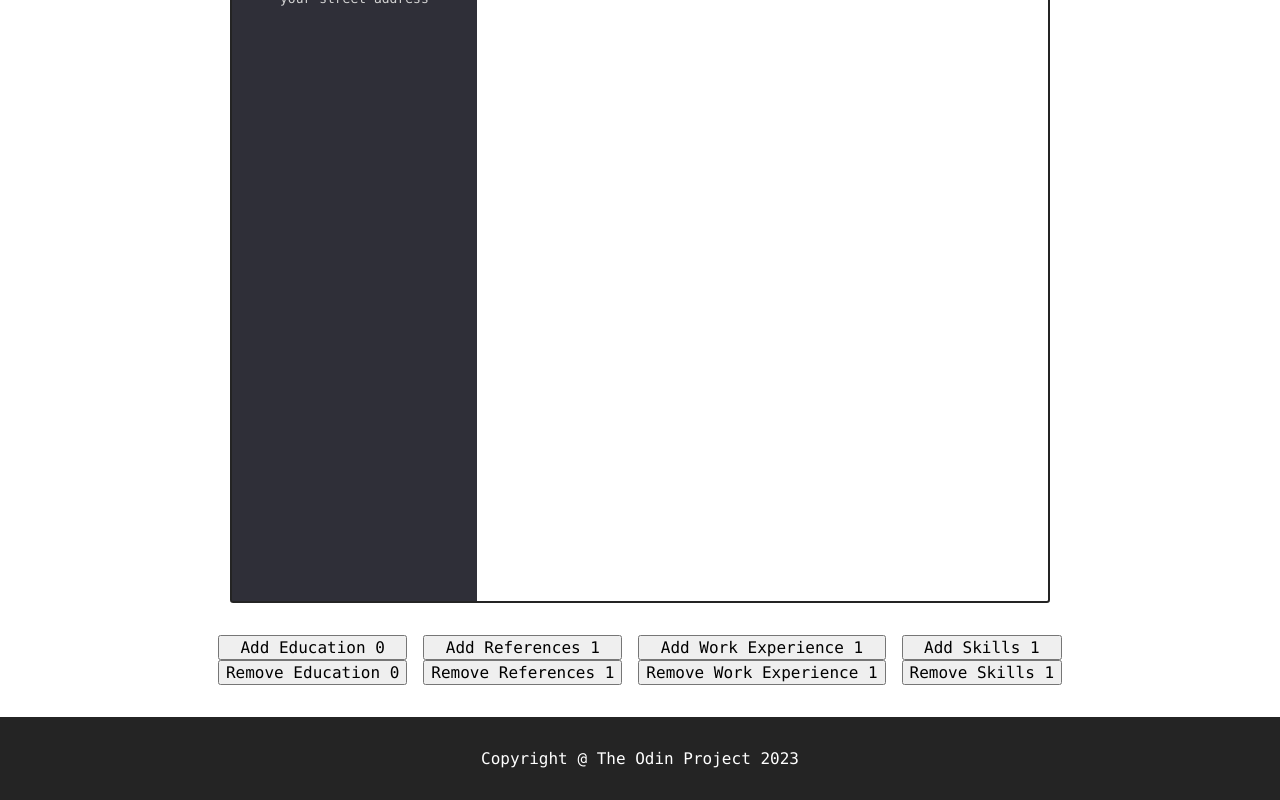
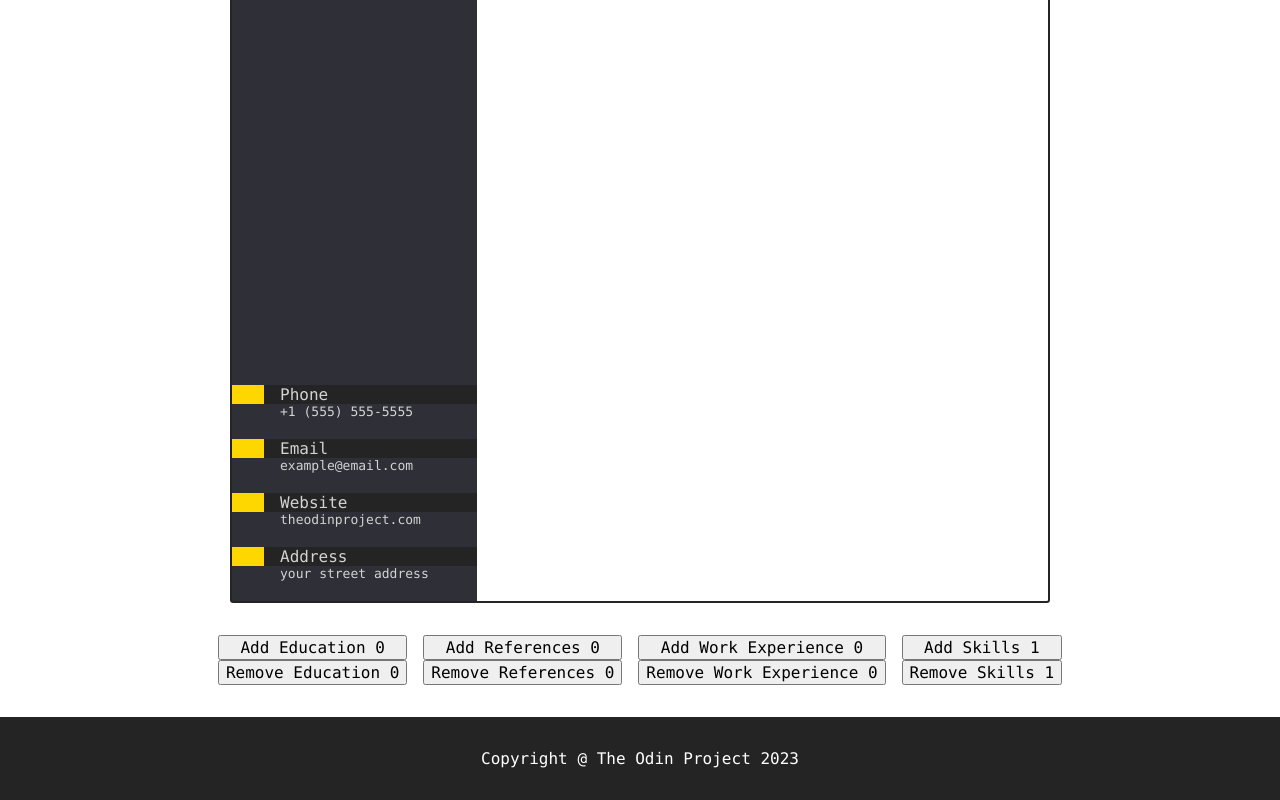
Before and after one commit to harold-mims/cv-builder, a React (Vite) app: page / in a window 1280 px wide. Shown: the part 561-1361 px from the top of the page. Built offline with nearby package versions, Linux system fonts and the light colour scheme.

Commit message:
added work experience

```diff
--- a/src/App.jsx
+++ b/src/App.jsx
@@ -17,8 +17,23 @@ class App extends Component {
         count: 0,
       },
       education: [],
-      references: 1,
-      workExperience: 1,
+      individualReference: {
+        refName: "",
+        position: "",
+        contact: "",
+        id: uniqid(),
+        count: 0,
+      },
+      references: [],
+      workExperience: {
+        years: "",
+        position: "",
+        company: "",
+        description: "",
+        id: uniqid(),
+        count: 0,
+      },
+      workHistory: [],
       skills: 1,
     };
 
@@ -32,16 +47,11 @@ class App extends Component {
     this.setState({
       [argToStore]: this.state[argToStore].concat(this.state[valueToUpdate]),
       [valueToUpdate]: {
-        major: "",
-        institution: "",
-        years: "",
         count: this.state[valueToUpdate].count + 1,
         id: uniqid(),
       },
     });
     console.log("adding element");
-    console.log(this.state.educationalExperience);
-    console.log(this.state.education);
   }
 
   decValue(valueToUpdate, argToStore) {
@@ -56,8 +66,6 @@ class App extends Component {
         },
       });
       console.log("removing element");
-      console.log(this.state.educationalExperience);
-      console.log(this.state.education);
     }
   }
 
@@ -65,22 +73,26 @@ class App extends Component {
     return (
       <>
         <Navbar />
-        <Cv education={this.state.education} />
+        <Cv
+          education={this.state.education}
+          references={this.state.references}
+          workHistory={this.state.workHistory}
+        />
         <div className="add-btn-wrapper flexrow">
           <AddBtnSet
-            textValue={"Education " + this.state.educationalExperience.count}
+            textValue={"Education " + this.state.education.length}
             incValue={() => this.incValue("educationalExperience", "education")}
             decValue={() => this.decValue("educationalExperience", "education")}
           />
           <AddBtnSet
-            textValue={"References " + this.state.references}
-            incValue={() => this.incValue("references")}
-            decValue={() => this.decValue("references")}
+            textValue={"References " + this.state.references.length}
+            incValue={() => this.incValue("individualReference", "references")}
+            decValue={() => this.decValue("individualReference", "references")}
           />
           <AddBtnSet
-            textValue={"Work Experience " + this.state.workExperience}
-            incValue={() => this.incValue("workExperience")}
-            decValue={() => this.decValue("workExperience")}
+            textValue={"Work Experience " + this.state.workHistory.length}
+            incValue={() => this.incValue("workExperience", "workHistory")}
+            decValue={() => this.decValue("workExperience", "workHistory")}
           />
           <AddBtnSet
             textValue={"Skills " + this.state.skills}
--- a/src/components/cv.jsx
+++ b/src/components/cv.jsx
@@ -3,8 +3,9 @@ import AboutMe from "./aboutMe";
 import ContactInfo from "./contactInfo";
 import NameTitle from "./nameTitle";
 import { ChangableImage } from "./editableComponent";
-// eslint-disable-next-line no-unused-vars
 import Education from "./education";
+import References from "./references";
+import WorkHistory from "./workExperience";
 
 class Cv extends Component {
   constructor(props) {
@@ -14,13 +15,14 @@ class Cv extends Component {
 
   render() {
     // eslint-disable-next-line react/prop-types
-    const { education } = this.props;
+    const { education, references, workHistory} = this.props;
 
     return (
       <div className="cv-wrapper">
-        <div className="cvLeftColumn">
+        <div className="cvLeftColumn flexcol">
           <ChangableImage src="../../public/placeholder_icon.jpg" />
           <Education education={education}/>
+          <References references={references} />
           <div className="contactWrapper">
             <ContactInfo
               contactMethod="Phone"
@@ -40,9 +42,11 @@ class Cv extends Component {
             />
           </div>
         </div>
-        <div className="cvRightColumn">
+        <div className="cvRightColumn ">
           <NameTitle />
           <AboutMe />
+          <WorkHistory workHistory={workHistory} />
+
         </div>
       </div>
     );
--- a/src/components/education.jsx
+++ b/src/components/education.jsx
@@ -2,7 +2,6 @@
 import { Component } from "react";
 import { SectionHeader } from "./boilerplate";
 import { MultilineEditable } from "./editableComponent";
-import uniqid from "uniqid";
 
 class EducationExperience extends Component {
   constructor(props) {
@@ -54,7 +53,7 @@ render() {
       {education.map(() => {
         return (
           <EducationExperience
-            key={uniqid()}
+            key={education.id}
             major={education.major}
             institution={education.institution}
             years={education.years}
--- /dev/null
+++ b/src/components/references.jsx
@@ -0,0 +1,68 @@
+/* eslint-disable react/prop-types */
+import { Component } from "react";
+import { SectionHeader } from "./boilerplate";
+import { MultilineEditable } from "./editableComponent";
+import uniqid from "uniqid";
+
+class IndividualReference extends Component {
+  constructor(props) {
+    super(props);
+
+    this.state = {
+      textValue: "",
+    };
+  }
+
+  render() {
+    // eslint-disable-next-line react/prop-types
+    const { className, refName, position, contact} = this.props;
+
+    return (
+      <div className="IndividualReferenceWrapper">
+        <MultilineEditable
+          className={"refNameText " + className}
+          defaultValue="First Reference Name"
+          value={refName != "" ? refName : ""}
+        />
+        <MultilineEditable
+          className="UniversityName"
+          defaultValue="Position | Company"
+          value={position != "" ? position : ""}
+        />
+        <MultilineEditable
+          className="YearsAttended"
+          defaultValue="T: (555) 555-5555"
+          value={contact != "" ? contact : ""}
+        />
+      </div>
+    );
+  }
+}
+
+class References extends Component {
+constructor(props) {
+    super(props)
+}
+
+render() {
+  // eslint-disable-next-line react/prop-types
+  const { references } = this.props;
+
+  return (
+    <div className="ReferencesWrapper">
+    {references.length > 0 && <SectionHeader className="ReferencesHeader" defaultValue={references.length > 1 ? "References" : "Reference"} />}
+      {references.map(() => {
+        return (
+          <IndividualReference
+            key={uniqid()}
+            refName={references.refName}
+            position={references.position}
+            contact={references.contact}
+          />
+        );
+      })}
+    </div>
+  );
+}}
+
+export default References;
--- /dev/null
+++ b/src/components/workExperience.jsx
@@ -0,0 +1,79 @@
+/* eslint-disable react/prop-types */
+import { Component } from "react";
+import { SectionHeader } from "./boilerplate";
+import { MultilineEditable } from "./editableComponent";
+
+class WorkExperience extends Component {
+  constructor(props) {
+    super(props);
+
+    this.state = {
+      textValue: "",
+    };
+  }
+
+  render() {
+    // eslint-disable-next-line react/prop-types
+    const { className, years, position, company, description } = this.props;
+
+    return (
+      <div className="EducationalExperienceWrapper flexrow">
+        <MultilineEditable
+            className={"YearsWorked " + className}
+            defaultValue="20xx-20xx"
+            value={years != "" ? years : ""}
+          />
+        <div className="WorkDescription flexcol">
+        <MultilineEditable
+            className={"JobPosition " + className}
+            defaultValue="Job Position Here"
+            value={position != "" ? position : ""}
+          />
+          <MultilineEditable
+            className={"CompanyName " + className}
+            defaultValue="Company Name | Location"
+            value={company != "" ? company : ""}
+          />
+          <MultilineEditable
+            className={"WorkDesc " + className}
+            defaultValue="Lorem ipsum dolor sit amet, consectetur adipiscing elit. Sed vitae efficitur odio. Ut fringilla, neque sed eleifend semper, sem eros fermentum velit, vehicula lobortis lacus tellus at ante. Nunc eget libero sem. Curabitur sollicitudin, orci eget tempor faucibus, sem urna lacinia tortor, et rutrum metus nunc eget magna."
+            value={description != "" ? description : ""}
+          />
+
+        </div>
+      </div>
+    );
+  }
+}
+
+class WorkHistory extends Component {
+  constructor(props) {
+    super(props);
+  }
+
+  render() {
+    // eslint-disable-next-line react/prop-types
+    const { workHistory } = this.props;
+
+    return (
+      <div className="WorkHistoryWrapper">
+        {workHistory.length > 0 && (
+          <SectionHeader className="EducationHeader" defaultValue="Education" />
+        )}
+        {workHistory.map(() => {
+          return (
+            <WorkExperience
+              key={workHistory.id}
+              years={workHistory.years}
+              position={workHistory.position}
+              company={workHistory.company}
+              description={workHistory.description}
+            />
+          );
+        })}
+      </div>
+    );
+  }
+}
+
+export default WorkHistory;
--- a/src/index.css
+++ b/src/index.css
@@ -116,9 +116,13 @@ h1 {
   width: 30%;
   background-color: rgb(47, 47, 56);
   color: lightgray;
+
+  justify-content: space-between;
 }
 .cvRightColumn {
   width: 70%;
+  justify-content: space-between;
+
 }
 
 /* CV Components Styling */
```
Also changed, not shown: src/components/skills.jsx (added).
